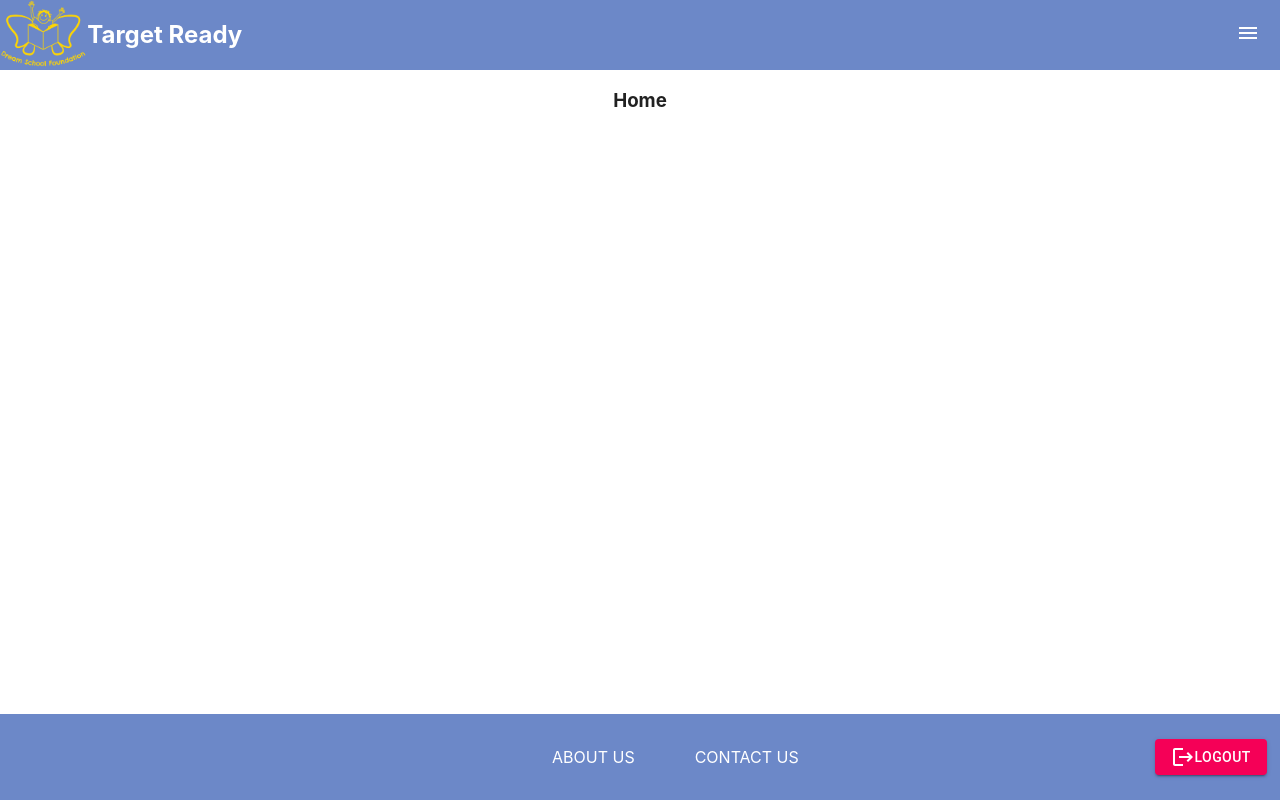
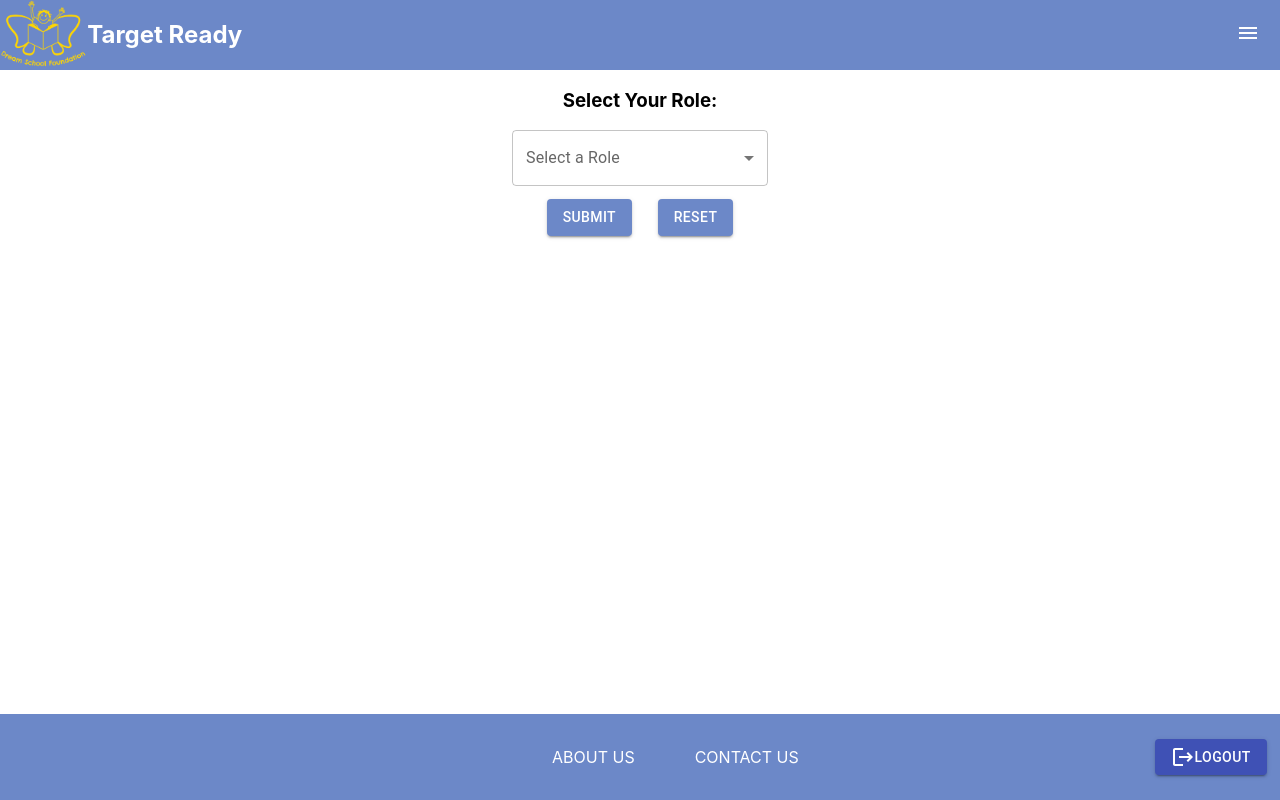
Before and after one commit to target-ready-2023/student-info-ui, a React (Create React App) app: page / in a window 1280 px wide. Shown: the top 800 px of the page. Built offline with nearby package versions, Linux system fonts and the light colour scheme.

Commit message:
roles + Style changes

```diff
--- a/src/App.js
+++ b/src/App.js
@@ -3,15 +3,17 @@ import Footer from './components/Footer';
 import Header from './components/Header';
 import PageRoutes from './components/PageRoutes';
 import { BrowserRouter } from 'react-router-dom';
-
+import { RoleProvider } from './components/roles/RoleContext';
 function App() {
   return (
     <BrowserRouter>
-      <div className="App">
-        <Header />
-        <PageRoutes />
-        <Footer />
-      </div>
+       <RoleProvider>
+          <div className="App">
+            <Header />
+            <PageRoutes />
+            <Footer />
+          </div>
+       </RoleProvider>
     </BrowserRouter>
   );
 }
--- a/src/components/Footer/index.jsx
+++ b/src/components/Footer/index.jsx
@@ -10,7 +10,7 @@ const Footer = () => {
         <a  href="/contact">Contact US</a></div>
 
         <Box textAlign='right' sx={{mr:'3%'}}>
-            <Button variant="contained" color="secondary">
+            <Button variant="contained" style={{backgroundColor: '#3F51B5', color:"white"}}>
             <LogoutIcon/> Logout
             </Button>
             </Box>
--- a/src/components/Home/index.jsx
+++ b/src/components/Home/index.jsx
@@ -1,10 +1,49 @@
-import { Card } from "@mui/material"
+import React from "react";
+import { FormControl, InputLabel, Select, MenuItem, Button } from "@mui/material";
+import { useRoleContext } from '../roles/RoleContext';
 
-const Home = () => {
-    return (
-        <Card className="App-Card">
-            <h3>Home</h3>
-        </Card>
-    )
-}
-export default Home;
+const RoleSelection = () => {
+  const { userRole, setUserRole } = useRoleContext();
+  const [selectedRole, setSelectedRole] = React.useState('');
+
+  const handleRoleChange = (event) => {
+    setSelectedRole(event.target.value);
+  };
+
+  const handleSubmit = (event) => {
+    event.preventDefault();
+    setUserRole(selectedRole);
+  };
+
+  const handleReset = () => {
+    setSelectedRole('');
+    setUserRole(''); // Clear the userRole context state on reset
+  };
+
+  return (
+    <div style={{ textAlign: 'center', marginBottom: '20px' }}>
+      <h3>Select Your Role:</h3>
+      <form onSubmit={handleSubmit}>
+        <FormControl style={{width:'20%'}}>
+          <InputLabel id="role-select-label">Select a Role</InputLabel>
+          <Select
+            labelId="role-select-label"
+            id="role-select"
+            value={selectedRole}
+            onChange={handleRoleChange}
+          >
+            <MenuItem value="">Select a role</MenuItem>
+            <MenuItem value="admin">Admin</MenuItem>
+            <MenuItem value="student">Student</MenuItem>
+          </Select>
+        </FormControl>
+        <div style={{ marginTop: '1%', display: 'flex', justifyContent: 'center' }}>
+          <Button type="submit" variant="contained" style={{ marginRight: '2%', backgroundColor: '#6c88c8' }}>Submit</Button>
+          <Button type="button" onClick={handleReset} variant="contained" style={{ backgroundColor: '#6c88c8' }}>Reset</Button>
+        </div>
+      </form>
+    </div>
+  );
+};
+
+export default RoleSelection;
--- a/src/components/Mapping/AddNewStudent.jsx
+++ b/src/components/Mapping/AddNewStudent.jsx
@@ -16,12 +16,18 @@ import RadioGroup from '@mui/material/RadioGroup';
 import FormControlLabel from '@mui/material/FormControlLabel';
 import FormLabel from '@mui/material/FormLabel';
 import Box from "@mui/material/Box";
-const Addstudent=()=>{
+import { useRoleContext } from '../roles/RoleContext';
+import ServiceError from '../shared/ServiceError';
+const Addstudent=({onClose})=>{
 
     const [open, setOpen] = React.useState(true);
+    const { userRole } = useRoleContext();
+    const [errorOccurred, setErrorOccurred] = React.useState(false);
 
     const handleClose =() =>{
         setOpen(false);
+        //window.location.reload();
+        onClose();
     }
 
     const [formSubmitted, setFormSubmitted] = React.useState(false);
@@ -56,12 +62,24 @@ const Addstudent=()=>{
         Studentservice.createStudent(student).then(response => response.data)
         .then((data)=>{
             console.log(data);
+            setOpen(false);
+            //window.location.reload();
+            onClose();
         })
+        .catch(error => {
+          console.error("Error adding student:", error);
+          setErrorOccurred(true);
+        });
         };
 
 
         return(
+          <div>
             <Dialog  open={open} onClose={handleClose}>
+            {errorOccurred ? (
+          <ServiceError />
+        ) : (
+          <>
               <DialogTitle>Student Details</DialogTitle>
           <DialogContent>
             <DialogContentText>
@@ -130,29 +148,6 @@ const Addstudent=()=>{
               value={age}
               onChange={(e)=>setAge(e.target.value)}
             />
-
-          {/* <InputLabel id="demo-simple-select-filled-label">Age</InputLabel> */}
-
-
-          {/* <MenuItem value="">
-            <em>None</em>
-          </MenuItem>
-          <MenuItem value={10}>10</MenuItem>
-          <MenuItem value={11}>11</MenuItem>
-          <MenuItem value={12}>12</MenuItem> */}
-        {/* </Select> */}
-        {/* <TextField
-            autoFocus
-            margin="dense"
-            id="name"
-            label="Gender"
-            type="name"
-            fullWidth
-            variant="standard"
-            value={gender}
-            onChange={(e)=>setGender(e.target.value)}
-
-          /> */}
             <Box mt={2}>
             <FormControl>
         <FormLabel id="demo-row-radio-buttons-group-label">Gender</FormLabel>
@@ -201,21 +196,23 @@ const Addstudent=()=>{
               value={address}
               onChange={(e)=>setAddress(e.target.value)}
             />
-            <TextField
-            autoFocus
-            margin="dense"
-            id="name"
-            label="Standard"
-            type="name"
-            fullWidth
-            variant="standard"
+            <Box mt={3}>
+              <FormControl required fullWidth>
+                  <InputLabel>Standard</InputLabel>
+                    <Select
                       value={standard}
-            onChange={(e)=>setStandard(e.target.value)}
-            required
+                      onChange={(e) => setStandard(e.target.value)}
                       error={formSubmitted && !standard}
-            helperText={(formSubmitted && !standard) && 'Required field'}
-          />
-
+                    >
+                    <MenuItem value="">
+                    <em>Select</em>
+                    </MenuItem>
+                        {Array.from({ length: 10 }, (_, index) => index + 1).map(value => (
+                          <MenuItem key={value} value={value}>{value}</MenuItem>
+                        ))}
+                    </Select>
+                </FormControl>
+            </Box>
             <TextField
               autoFocus
               margin="dense"
@@ -264,11 +261,14 @@ const Addstudent=()=>{
             </Box>
           </DialogContent>
           <DialogActions>
-          <Button onClick={handleClose}>Cancel</Button>
+            <Button onClick={() => { handleClose() }}>Cancel</Button>
             <Button onClick={(e)=>saveStudent(e)}>Add Student</Button>
 
           </DialogActions>
+          </>
+        )}
         </Dialog>
+          </div>
         );
 }
 export default Addstudent;
--- a/src/components/Mapping/StudentDetails.jsx
+++ b/src/components/Mapping/StudentDetails.jsx
@@ -9,6 +9,7 @@ import Tooltip from "@material-ui/core/Tooltip";
 import EditIcon from '@mui/icons-material/Edit';
 import DeleteIcon from '@mui/icons-material/Delete';
 import UpdateStudentDialog from "./UpdateStudentDialog";
+import { useRoleContext } from '../roles/RoleContext';
 
 const StudentDetails = () => {
   const [studentData, setStudentData] = React.useState({});
@@ -16,6 +17,7 @@ const StudentDetails = () => {
   const navigate = useNavigate();
   const [showComponent, setShowComponent] = React.useState(false);
   const [studentDeleted, setStudentDeleted] = React.useState(false);
+  const { userRole } = useRoleContext();
 
   useEffect(() => {
     Studentservice.getStudentById(id)
@@ -34,19 +36,11 @@ const StudentDetails = () => {
   const handleDeleteConfirmation = () => {
     Studentservice.deleteStudentById(studentData.id)
       .then((response) => {
-        // Handle successful response, e.g., show a success message
         console.log("Student deleted successfully!", response.data);
         setStudentData({});
         setStudentDeleted(true);
-
-        // Optionally, you can also perform any other action after successful deletion
-        // Reset the studentData state after successful deletion
-        // setTimeout(() => {
-        //   navigate("/students"); // Redirect to student page after 2 seconds
-        // }, 2000);
       })
       .catch((error) => {
-        // Handle error, e.g., show an error message
         console.error("Error deleting student:", error);
       });
   };
@@ -99,16 +93,19 @@ const StudentDetails = () => {
               </div>
             </div>
             <Box display="flex" justifyContent="flex-end" width="50%" mt={2}>
-              <Button variant="contained" color="primary" style={{ marginLeft: "30%", marginTop: '1%' }} onClick={handleUpdateStudentClick}>
+        {userRole === 'admin' && ( // Show for admin role only
+          <>
+            <Button variant="contained" color="primary" style={{ marginLeft: "30%", marginTop: '1%', backgroundColor: '#6c88c8'}} onClick={handleUpdateStudentClick}>
               <EditIcon />
               Edit Student Details
+            </Button>
             {showComponent && <UpdateStudentDialog />}
-              </Button>
-
             <Button variant="contained" color="secondary" style={{ marginLeft: "5%", marginTop: '1%' }} onClick={handleDeleteConfirmation}>
               <DeleteIcon />
               Delete Student
             </Button>
+          </>
+        )}
       </Box>
           </div>
         ) : null
--- a/src/components/Mapping/UpdateStudentDialog.jsx
+++ b/src/components/Mapping/UpdateStudentDialog.jsx
@@ -22,22 +22,15 @@ const UpdateStudentDialog = () => {
   },[])
   const handleUpdateDetails = (event) => {
     event.preventDefault();
-    // Make an API call using Axios to update the student details
-    // Replace the API_ENDPOINT with your actual API endpoint for updating a student
     console.log(updatedStudent);
     Studentservice.updateStudent(id,updatedStudent)
 
     .then((response) => {
-      // Handle successful response, e.g., show a success message
       console.log("Student details updated successfully!", response.data);
-
-      // Close the dialog box after successful update
       setOpen(false);
-      // navigate('students'+'/'+{id});
       window.location.reload();
     })
     .catch((error) => {
-      // Handle error, e.g., show an error message
       console.error("Error updating student details:", error);
     });
     setOpen(false);
@@ -51,6 +44,11 @@ const UpdateStudentDialog = () => {
     }));
   };
 
+  const handleClose =() =>{
+    setOpen(false);
+    window.location.reload();
+}
+
   return (
     <div>
       <form onSubmit={handleUpdateDetails}>
@@ -60,7 +58,6 @@ const UpdateStudentDialog = () => {
           <DialogContentText>
             Update the details of the student.
           </DialogContentText>
-          {/* Add input fields for the updated student details */}
           <TextField
             label="First Name"
             name="firstName"
@@ -82,11 +79,10 @@ const UpdateStudentDialog = () => {
             onChange={handleInputChange}
             fullWidth
           />
-          {/* Add other input fields for other student details */}
         </DialogContent>
         <DialogActions>
-          <Button onClick={() => setOpen(false)}>Cancel</Button>
-          <Button type="submit" onClick={(e)=>handleUpdateDetails(e)} color="primary">Update</Button>
+          <Button onClick={() => { handleClose() }}>Cancel</Button>
+          <Button type="submit" onClick={(e)=>handleUpdateDetails(e)} >Update</Button>
         </DialogActions>
       </Dialog>
       </form>
--- a/src/components/Student/index.jsx
+++ b/src/components/Student/index.jsx
@@ -1,106 +1,70 @@
-import { Card } from "@mui/material"
-import * as React from 'react';
-import { makeStyles } from '@material-ui/styles';
-import Stack from '@mui/material/Stack';
-// import Button from '@mui/material/Button';
-import Button from '@material-ui/core/Button';
-import Box from '@mui/material/Box';
-import TextField from '@mui/material/TextField';
-import IconButton from "@material-ui/core/IconButton";
-import InputAdornment from "@material-ui/core/InputAdornment";
+import React, { useState } from 'react';
+import { Card, Button, Box, TextField } from "@mui/material";
 import SearchIcon from "@material-ui/icons/Search";
-import AddIcon from '@mui/icons-material/Add';
 import PersonAddIcon from '@mui/icons-material/PersonAdd';
-import Dialog from '@mui/material/Dialog';
-import DialogActions from '@mui/material/DialogActions';
-import DialogContent from '@mui/material/DialogContent';
-import DialogContentText from '@mui/material/DialogContentText';
-import DialogTitle from '@mui/material/DialogTitle';
-import LogoutIcon from '@mui/icons-material/Logout';
-import axios from 'axios';
-import { useNavigate,useParams,useHistory } from "react-router-dom";
-import AllStudentsTable from "../Mapping/AllStudentsTable";
-import Link from '@mui/material/Link';
-import Grid from "@material-ui/core";
 import Addstudent from "../Mapping/AddNewStudent";
-
+import { useRoleContext } from '../roles/RoleContext';
+import Studentservice from '../services/Studentservice';
+import { useNavigate } from "react-router-dom";
 
 
 function Student() {
-  const [showComponent, setShowComponent] = React.useState(false);
+  const { userRole } = useRoleContext();
+  const [showComponent, setShowComponent] = useState(false);
 
-    const [open, setOpen] = React.useState(false);
-    const handleClickOpen = () => {
-        setOpen(true);
-        setShowComponent(true);
-      };
+  const [studentId, setstudentId] = useState("");
+  const navigate = useNavigate();
 
-    const handleClose =() =>{
-        setOpen(false);}
-
-
-    //code
-  const navigate = useNavigate();
-  const [studentId, setstudentId] = React.useState("");
-  const [studentData, setstudentData] = React.useState("");
-  // const id=2;
-
-    // Function to handle changes in the text field
   const handleChange = (event) => {
     setstudentId(event.target.value);
   };
 
-    // Function to handle the submission
   const handleSubmit = (event) => {
     event.preventDefault();
-
-      // Construct the dynamic URL using the stored value
     const dynamicURL = `studentDetails/${studentId}`;
     navigate(dynamicURL);
-
-
-      // const [selectedStudent, setSelectedStudent] = React.useState(null);
   };
 
-  const navigatee = useNavigate();
-
-
-    const handleGetAllStudents=()=> {
-      navigatee("/all-students"); // Navigate to the new page with the table
+  const handleGetAllStudents = () => {
+    navigate("/all-students");
   };
 
+  const handleAddStudentClick = () => {
+    setShowComponent(true);
+  };
+
+  const handleAddStudentClose = () => {
+    setShowComponent(false);
+  };
   return (
     <Card className="App-Card">
       <h3>Student Search Page</h3>
 
-            <form onSubmit={handleSubmit} style={{ display: 'flex', alignItems: 'center',justifyContent: 'center' }}>
+      <form onSubmit={handleSubmit} style={{ display: 'flex', alignItems: 'center', justifyContent: 'center' }}>
         <TextField
           label="Enter Student ID "
           value={studentId}
           onChange={handleChange}
-
         />
-
-          <Button type="submit" variant="contained" style={{ backgroundColor: '#0047AB', color: '#FFFFFF',minWidth: '40px',marginLeft:'1%' }} ><SearchIcon/> </Button>
+        <Button type="submit" variant="contained" style={{ backgroundColor: '#6c88c8', color: '#FFFFFF', minWidth: '40px', marginLeft: '1%' }} ><SearchIcon /> </Button>
       </form>
       <Box mt={2}>
         <Box display="flex" flexDirection="row" justifyContent="center">
+          {userRole === 'admin' && (
             <Box textAlign="center" sx={{ mt: "1%", mr: "15px" }}>
-        <Button onClick={handleClickOpen} variant="contained" color="primary">
+              <Button onClick={handleAddStudentClick} variant="contained" style={{ backgroundColor: '#6c88c8'}}>
                 <PersonAddIcon /> Add a new student
               </Button>
             </Box>
-      {showComponent && <Addstudent />}
+          )}
+          {showComponent && <Addstudent onClose={handleAddStudentClose}/>}
           <Box textAlign="center" sx={{ mt: "1%" }}>
-        <Button variant="contained" color="primary" onClick={handleGetAllStudents}>
+            <Button variant="contained" style={{ backgroundColor: '#6c88c8'}} onClick={handleGetAllStudents}>
               Get all students
             </Button>
-
           </Box>
         </Box>
       </Box>
-
-
     </Card>
   );
 }
--- /dev/null
+++ b/src/components/roles/RoleContext.js
@@ -0,0 +1,21 @@
+import React, { createContext, useContext, useState, useEffect } from 'react';
+
+const RoleContext = createContext();
+
+export const RoleProvider = ({ children }) => {
+  const [userRole, setUserRole] = useState(localStorage.getItem('userRole') || '');
+
+  useEffect(() => {
+    localStorage.setItem('userRole', userRole);
+  }, [userRole]);
+
+  return (
+    <RoleContext.Provider value={{ userRole, setUserRole }}>
+      {children}
+    </RoleContext.Provider>
+  );
+};
+
+export const useRoleContext = () => {
+  return useContext(RoleContext);
+};
--- a/src/components/services/Studentservice.jsx
+++ b/src/components/services/Studentservice.jsx
@@ -1,5 +1,5 @@
 import axios from 'axios';
-const STUDENT_BASE_URL="http://localhost:8090/student_information_service/v1/student";
+const STUDENT_BASE_URL="http://localhost:8080/students";
 class Studentservice{
 
     getStudentById(studentId){
@@ -11,7 +11,7 @@ class Studentservice{
     }
 
     getAllStudents() {
-        return axios.get(`http://localhost:8090/student_information_service/v1/students`);
+        return axios.get(`http://localhost:8080/students`);
       }
 
     createStudent(student){
--- /dev/null
+++ b/src/components/shared/ServiceError.jsx
@@ -0,0 +1,17 @@
+import React from 'react';
+import Typography from '@mui/material/Typography';
+import Alert from '@mui/material/Alert';
+import Button from '@mui/material/Button';
+
+const ServiceError = () => {
+  return (
+    <div style={{ position: 'fixed', top: 0, left: 0, right: 0, bottom: 0, display: 'flex', justifyContent: 'center', alignItems: 'center', zIndex: 9999 }}>
+      <Alert severity="error" variant="filled" style={{ backgroundColor: '#FFCDD2', color: '#B71C1C' }}>
+        <Typography>Sorry, unable to process your request. Please try again later.</Typography>
+        <Button color="inherit" onClick={() => window.location.reload()}>Retry</Button>
+      </Alert>
+    </div>
+  );
+};
+
+export default ServiceError;
```
Also changed, not shown: src/components/Mapping/DeleteStudentButton.jsx (+0 -8 lines). Lines whose indentation alone changed are shown as unchanged.
